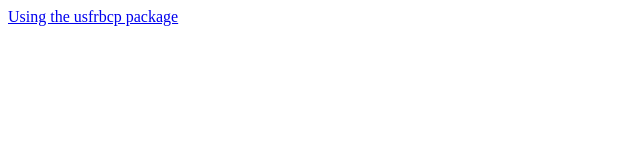
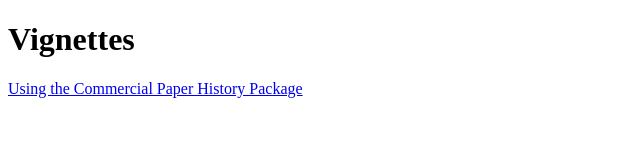
Before and after one commit to mrbcuda/usfrbcp, a plain HTML site: page inst/doc/index.html in a window 1280 px wide. Shown: the whole page, without its empty margins (0-640 px from the left). Drawn offline with Linux system fonts and the light colour scheme.

Commit message:
Vignette

```diff
--- a/inst/doc/index.html
+++ b/inst/doc/index.html
@@ -1,5 +1,16 @@
-<html>
-<body>
-<a href="usfrbcp.pdf">Using the usfrbcp package</a>
-</body>
-</html>
+  <!DOCTYPE html PUBLIC "-//W3C//DTD XHTML 1.0 Strict//EN"
+        "http://www.w3.org/TR/xhtml1/DTD/xhtml1-strict.dtd">
+      <html xmlns="http://www.w3.org/1999/xhtml" lang="en" xml:lang="en">
+        <head>
+	  <meta http-equiv="Content-Type" content="text/html;charset=utf-8" />
+          <title>Package usfrbcp</title>
+        </head>
+
+        <body>
+	  <h1>Vignettes</h1>
+	  <p>
+	  <a href="usfrbcp.pdf">Using the Commercial Paper History Package</a>
+	  </p>
+        </body>
+
+      </html>
```
Also changed, not shown: 1 other file.
